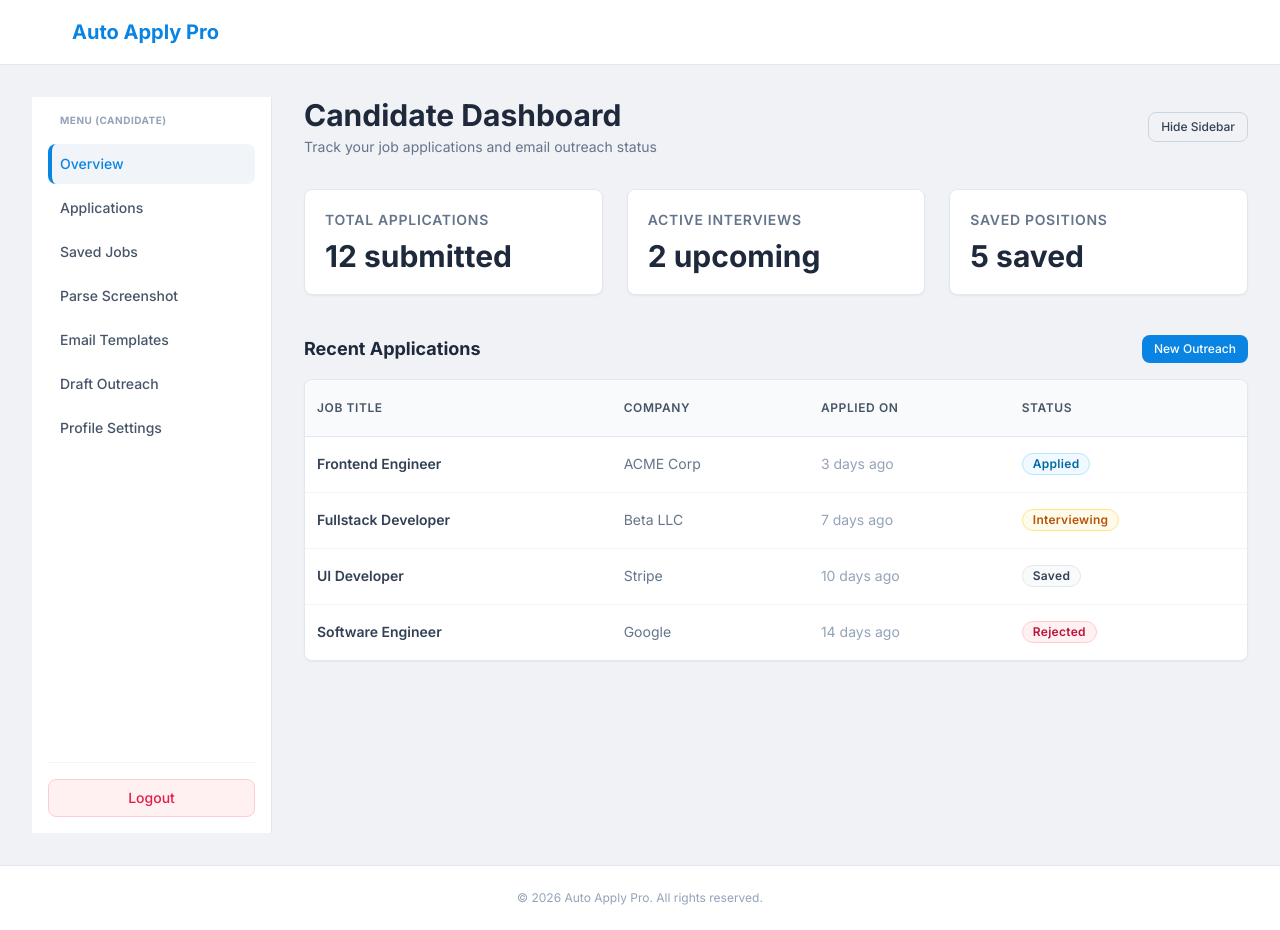
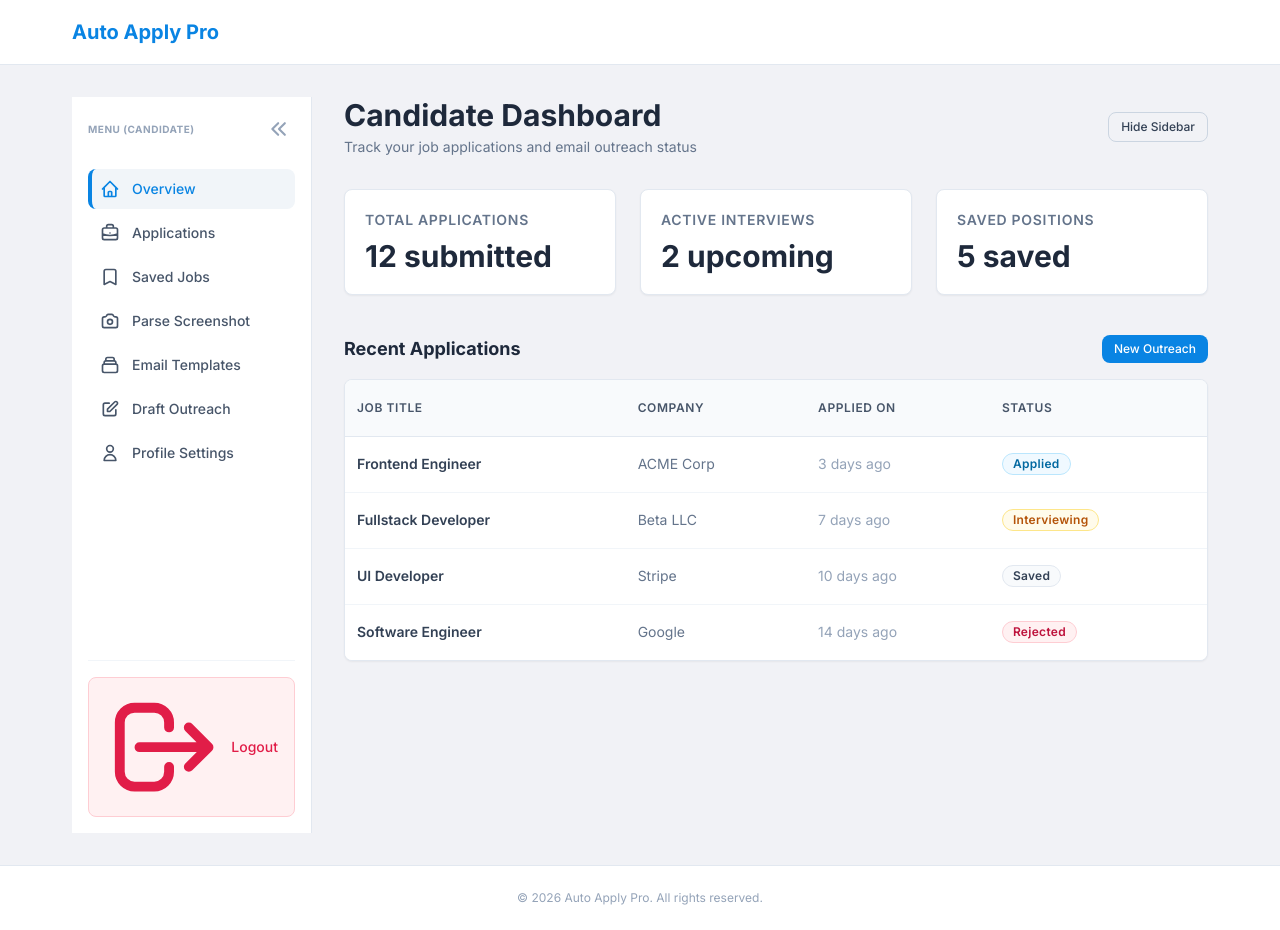
Before and after one commit to amritkr1999/auto-apply-pro, a React (Vite) app in the folder frontend/: page /candidate-dashboard in a window 1280 px wide. Built offline with nearby package versions, Linux system fonts and the light colour scheme.

Commit message:
sidebar minimize feature added.

```diff
--- a/frontend/src/components/Header.tsx
+++ b/frontend/src/components/Header.tsx
@@ -1,15 +1,9 @@
 import React from "react";
-import { Link, useNavigate } from "react-router-dom";
+import { Link } from "react-router-dom";
 
 export const Header: React.FC = () => {
-  const navigate = useNavigate();
   const userStr = localStorage.getItem("user");
   const user = userStr ? JSON.parse(userStr) : null;
-
-  const handleLogout = () => {
-    localStorage.removeItem("user");
-    navigate("/");
-  };
 
   const getDashboardPath = () => {
     if (!user) return "/";
@@ -47,13 +41,6 @@ export const Header: React.FC = () => {
             <span className="text-[10px] font-bold text-slate-500 bg-slate-100 px-2.5 py-1 rounded-full uppercase tracking-wider">
               {user.role}
             </span>
-            <button
-              type="button"
-              onClick={handleLogout}
-              className="text-sm font-medium text-rose-600 hover:text-rose-700 transition-colors"
-            >
-              Logout
-            </button>
           </div>
         )}
       </div>
--- a/frontend/src/components/Layout.tsx
+++ b/frontend/src/components/Layout.tsx
@@ -1,13 +1,57 @@
 import React from "react";
-import { Outlet } from "react-router-dom";
+import { Outlet, useNavigate, useLocation } from "react-router-dom";
 import Header from "./Header";
 import Footer from "./Footer";
 
 export const Layout: React.FC = () => {
+  const navigate = useNavigate();
+  const location = useLocation();
+
+  // Hide the back button on primary dashboards to avoid redundant navigation
+  const isDashboard = ["/candidate-dashboard", "/recruiter-dashboard", "/company-dashboard"].includes(location.pathname);
+
+  const handleBack = () => {
+    if (window.history.length > 2) {
+      navigate(-1);
+    } else {
+      // Fallback based on user role if there is no history stack
+      const userStr = localStorage.getItem("user");
+      const user = userStr ? JSON.parse(userStr) : null;
+      if (user?.role === "RECRUITER") {
+        navigate("/recruiter-dashboard");
+      } else if (user?.role === "COMPANY") {
+        navigate("/company-dashboard");
+      } else {
+        navigate("/candidate-dashboard");
+      }
+    }
+  };
+
   return (
     <div className="flex flex-col min-h-screen bg-bg-color text-base-text font-sans">
       <Header />
-      <main className="flex-1 w-full mx-auto px-4 sm:px-6 lg:px-8 py-8 flex flex-col">
+      <main className="flex-1 max-w-[1200px] w-full mx-auto px-4 sm:px-6 lg:px-8 py-8 flex flex-col">
+        {!isDashboard && (
+          <div className="mb-6">
+            <button
+              type="button"
+              onClick={handleBack}
+              className="inline-flex items-center text-sm font-semibold text-slate-500 hover:text-primary transition-colors gap-1.5 focus:outline-none"
+            >
+              <svg
+                xmlns="http://www.w3.org/2000/svg"
+                fill="none"
+                viewBox="0 0 24 24"
+                strokeWidth={2.5}
+                stroke="currentColor"
+                className="w-4 h-4"
+              >
+                <path strokeLinecap="round" strokeLinejoin="round" d="M10.5 19.5L3 12m0 0l7.5-7.5M3 12h18" />
+              </svg>
+              Back
+            </button>
+          </div>
+        )}
         <Outlet />
       </main>
       <Footer />
--- a/frontend/src/features/dashboard/components/DashboardSidebar.tsx
+++ b/frontend/src/features/dashboard/components/DashboardSidebar.tsx
@@ -1,8 +1,77 @@
-import React from "react";
+import React, { useState } from "react";
 import { NavLink, useNavigate } from "react-router-dom";
+
+// --- SVG Icons Components ---
+const OverviewIcon: React.FC<{ className?: string }> = ({ className }) => (
+  <svg className={className} fill="none" viewBox="0 0 24 24" stroke="currentColor" strokeWidth={2}>
+    <path strokeLinecap="round" strokeLinejoin="round" d="M3 12l2-2m0 0l7-7 7 7M5 10v10a1 1 0 001 1h3m10-11l2 2m-2-2v10a1 1 0 01-1 1h-3m-6 0a1 1 0 001-1v-4a1 1 0 011-1h2a1 1 0 011 1v4a1 1 0 001 1m-6 0h6" />
+  </svg>
+);
+
+const ApplicationsIcon: React.FC<{ className?: string }> = ({ className }) => (
+  <svg className={className} fill="none" viewBox="0 0 24 24" stroke="currentColor" strokeWidth={2}>
+    <path strokeLinecap="round" strokeLinejoin="round" d="M21 13.255A23.931 23.931 0 0112 15c-3.183 0-6.22-.62-9-1.745M16 6V4a2 2 0 00-2-2h-4a2 2 0 00-2 2v2m4 6h.01M5 20h14a2 2 0 002-2V8a2 2 0 00-2-2H5a2 2 0 00-2 2v10a2 2 0 002 2z" />
+  </svg>
+);
+
+const SavedJobsIcon: React.FC<{ className?: string }> = ({ className }) => (
+  <svg className={className} fill="none" viewBox="0 0 24 24" stroke="currentColor" strokeWidth={2}>
+    <path strokeLinecap="round" strokeLinejoin="round" d="M5 5a2 2 0 012-2h10a2 2 0 012 2v16l-7-3.5L5 21V5z" />
+  </svg>
+);
+
+const ParseIcon: React.FC<{ className?: string }> = ({ className }) => (
+  <svg className={className} fill="none" viewBox="0 0 24 24" stroke="currentColor" strokeWidth={2}>
+    <path strokeLinecap="round" strokeLinejoin="round" d="M3 9a2 2 0 012-2h.93a2 2 0 001.664-.89l.812-1.22A2 2 0 0110.07 4h3.86a2 2 0 011.664.89l.812 1.22A2 2 0 0018.07 7H19a2 2 0 012 2v9a2 2 0 01-2 2H5a2 2 0 01-2-2V9z" />
+    <path strokeLinecap="round" strokeLinejoin="round" d="M15 13a3 3 0 11-6 0 3 3 0 016 0z" />
+  </svg>
+);
+
+const TemplatesIcon: React.FC<{ className?: string }> = ({ className }) => (
+  <svg className={className} fill="none" viewBox="0 0 24 24" stroke="currentColor" strokeWidth={2}>
+    <path strokeLinecap="round" strokeLinejoin="round" d="M19 11H5m14 0a2 2 0 012 2v6a2 2 0 01-2 2H5a2 2 0 01-2-2v-6a2 2 0 012-2m14 0V9a2 2 0 00-2-2M5 11V9a2 2 0 012-2m0 0V5a2 2 0 012-2h6a2 2 0 012 2v2M7 7h10" />
+  </svg>
+);
+
+const OutreachIcon: React.FC<{ className?: string }> = ({ className }) => (
+  <svg className={className} fill="none" viewBox="0 0 24 24" stroke="currentColor" strokeWidth={2}>
+    <path strokeLinecap="round" strokeLinejoin="round" d="M11 5H6a2 2 0 00-2 2v11a2 2 0 002 2h11a2 2 0 002-2v-5m-1.414-9.414a2 2 0 112.828 2.828L11.828 15H9v-2.828l8.586-8.586z" />
+  </svg>
+);
+
+const ProfileIcon: React.FC<{ className?: string }> = ({ className }) => (
+  <svg className={className} fill="none" viewBox="0 0 24 24" stroke="currentColor" strokeWidth={2}>
+    <path strokeLinecap="round" strokeLinejoin="round" d="M16 7a4 4 0 11-8 0 4 4 0 018 0zM12 14a7 7 0 00-7 7h14a7 7 0 00-7-7z" />
+  </svg>
+);
+
+const CandidatesIcon: React.FC<{ className?: string }> = ({ className }) => (
+  <svg className={className} fill="none" viewBox="0 0 24 24" stroke="currentColor" strokeWidth={2}>
+    <path strokeLinecap="round" strokeLinejoin="round" d="M17 20h5v-2a3 3 0 00-5.356-1.857M17 20H7m10 0v-2c0-.656-.126-1.283-.356-1.857M7 20H2v-2a3 3 0 015.356-1.857M7 20v-2c0-.656.126-1.283.356-1.857m0 0a5.002 5.002 0 019.288 0M15 7a3 3 0 11-6 0 3 3 0 016 0zm6 3a2 2 0 11-4 0 2 2 0 014 0zM7 10a2 2 0 11-4 0 2 2 0 014 0z" />
+  </svg>
+);
+
+const ListingsIcon: React.FC<{ className?: string }> = ({ className }) => (
+  <svg className={className} fill="none" viewBox="0 0 24 24" stroke="currentColor" strokeWidth={2}>
+    <path strokeLinecap="round" strokeLinejoin="round" d="M9 5H7a2 2 0 00-2 2v12a2 2 0 002 2h10a2 2 0 002-2V7a2 2 0 00-2-2h-2M9 5a2 2 0 002 2h2a2 2 0 002-2M9 5a2 2 0 012-2h2a2 2 0 012 2m-3 7h3m-3 4h3m-6-4h.01M9 16h.01" />
+  </svg>
+);
+
+const RecruitersIcon: React.FC<{ className?: string }> = ({ className }) => (
+  <svg className={className} fill="none" viewBox="0 0 24 24" stroke="currentColor" strokeWidth={2}>
+    <path strokeLinecap="round" strokeLinejoin="round" d="M12 4.354a4 4 0 110 5.292M15 21H3v-1a6 6 0 0112 0v1zm0 0h6v-1a6 6 0 00-9-5.197M13 7a4 4 0 11-8 0 4 4 0 018 0z" />
+  </svg>
+);
+
+const LogoutIcon: React.FC<{ className?: string }> = ({ className }) => (
+  <svg className={className} fill="none" viewBox="0 0 24 24" stroke="currentColor" strokeWidth={2}>
+    <path strokeLinecap="round" strokeLinejoin="round" d="M17 16l4-4m0 0l-4-4m4 4H7m6 4v1a3 3 0 01-3 3H6a3 3 0 01-3-3V7a3 3 0 013-3h4a3 3 0 013 3v1" />
+  </svg>
+);
 
 export const DashboardSidebar: React.FC = () => {
   const navigate = useNavigate();
+  const [isMinimized, setIsMinimized] = useState(false);
   const userStr = localStorage.getItem("user");
   const user = userStr ? JSON.parse(userStr) : null;
   const role = user?.role || "CANDIDATE";
@@ -23,70 +92,106 @@ export const DashboardSidebar: React.FC = () => {
     }
   };
 
+  const iconClass = isMinimized ? "w-5 h-5 shrink-0" : "w-5 h-5 mr-3 shrink-0";
+
   const linkStyle = ({ isActive }: { isActive: boolean }) =>
-    `flex items-center px-3 py-2.5 text-sm font-medium rounded-btn transition-all duration-150 ${
+    `flex items-center ${isMinimized ? "justify-center px-2" : "px-3"} py-2.5 text-sm font-medium rounded-btn transition-all duration-150 ${
       isActive
         ? "bg-slate-100 text-primary border-l-4 border-primary pl-2"
         : "text-slate-600 hover:bg-slate-50 hover:text-primary"
     }`;
 
-  const anchorStyle = "flex items-center px-3 py-2.5 text-sm font-medium rounded-btn text-slate-600 hover:bg-slate-50 hover:text-primary transition-all duration-150";
+  const anchorStyle = `flex items-center ${isMinimized ? "justify-center px-2" : "px-3"} py-2.5 text-sm font-medium rounded-btn text-slate-600 hover:bg-slate-50 hover:text-primary transition-all duration-150`;
 
   return (
-    <aside className="w-[240px] shrink-0 p-4 border-r border-slate-200 bg-white flex flex-col justify-between min-h-[calc(100vh-64px)]">
+    <aside className={`${isMinimized ? "w-[72px]" : "w-[240px]"} shrink-0 p-4 border-r border-slate-200 bg-white flex flex-col justify-between min-h-[calc(100vh-64px)] transition-all duration-300`}>
       <div className="flex-1">
-        <h3 className="text-[10px] font-bold uppercase tracking-wider text-slate-400 mb-4 px-3">
-          Menu ({role.toLowerCase()})
-        </h3>
+        {/* Sidebar Toggle & Header */}
+        <div className={`flex items-center ${isMinimized ? "justify-center" : "justify-between"} mb-6`}>
+          {!isMinimized && (
+            <h3 className="text-[10px] font-bold uppercase tracking-wider text-slate-400">
+              Menu ({role.toLowerCase()})
+            </h3>
+          )}
+          <button
+            type="button"
+            onClick={() => setIsMinimized(!isMinimized)}
+            className="p-1.5 rounded-md hover:bg-slate-100 text-slate-400 hover:text-slate-600 transition-colors"
+            title={isMinimized ? "Expand Sidebar" : "Minimize Sidebar"}
+          >
+            {isMinimized ? (
+              <svg className="w-5 h-5" fill="none" viewBox="0 0 24 24" stroke="currentColor" strokeWidth={2.5}>
+                <path strokeLinecap="round" strokeLinejoin="round" d="M13 5l7 7-7 7M5 5l7 7-7 7" />
+              </svg>
+            ) : (
+              <svg className="w-5 h-5" fill="none" viewBox="0 0 24 24" stroke="currentColor" strokeWidth={2.5}>
+                <path strokeLinecap="round" strokeLinejoin="round" d="M11 19l-7-7 7-7M19 19l-7-7 7-7" />
+              </svg>
+            )}
+          </button>
+        </div>
+
+        {/* Navigation links */}
         <nav className="space-y-1">
-          <NavLink to={getOverviewPath()} className={linkStyle} end>
-            Overview
+          <NavLink to={getOverviewPath()} className={linkStyle} end title={isMinimized ? "Overview" : undefined}>
+            <OverviewIcon className={iconClass} />
+            {!isMinimized && <span>Overview</span>}
           </NavLink>
 
           {role === "CANDIDATE" && (
             <>
-              <a href="#applications" className={anchorStyle}>
-                Applications
+              <a href="#applications" className={anchorStyle} title={isMinimized ? "Applications" : undefined}>
+                <ApplicationsIcon className={iconClass} />
+                {!isMinimized && <span>Applications</span>}
               </a>
-              <a href="#saved" className={anchorStyle}>
-                Saved Jobs
+              <a href="#saved" className={anchorStyle} title={isMinimized ? "Saved Jobs" : undefined}>
+                <SavedJobsIcon className={iconClass} />
+                {!isMinimized && <span>Saved Jobs</span>}
               </a>
-              <NavLink to="/jobs/parse" className={linkStyle}>
-                Parse Screenshot
+              <NavLink to="/jobs/parse" className={linkStyle} title={isMinimized ? "Parse Screenshot" : undefined}>
+                <ParseIcon className={iconClass} />
+                {!isMinimized && <span>Parse Screenshot</span>}
               </NavLink>
-              <NavLink to="/outreach/templates" className={linkStyle}>
-                Email Templates
+              <NavLink to="/outreach/templates" className={linkStyle} title={isMinimized ? "Email Templates" : undefined}>
+                <TemplatesIcon className={iconClass} />
+                {!isMinimized && <span>Email Templates</span>}
               </NavLink>
-              <NavLink to="/outreach/draft" className={linkStyle}>
-                Draft Outreach
+              <NavLink to="/outreach/draft" className={linkStyle} title={isMinimized ? "Draft Outreach" : undefined}>
+                <OutreachIcon className={iconClass} />
+                {!isMinimized && <span>Draft Outreach</span>}
               </NavLink>
             </>
           )}
 
           {role === "RECRUITER" && (
             <>
-              <a href="#outreach" className={anchorStyle}>
-                Outreach
+              <a href="#outreach" className={anchorStyle} title={isMinimized ? "Outreach" : undefined}>
+                <OutreachIcon className={iconClass} />
+                {!isMinimized && <span>Outreach</span>}
               </a>
-              <a href="#candidates" className={anchorStyle}>
-                Candidates
+              <a href="#candidates" className={anchorStyle} title={isMinimized ? "Candidates" : undefined}>
+                <CandidatesIcon className={iconClass} />
+                {!isMinimized && <span>Candidates</span>}
               </a>
             </>
           )}
 
           {role === "COMPANY" && (
             <>
-              <a href="#jobs" className={anchorStyle}>
-                Job Listings
+              <a href="#jobs" className={anchorStyle} title={isMinimized ? "Job Listings" : undefined}>
+                <ListingsIcon className={iconClass} />
+                {!isMinimized && <span>Job Listings</span>}
               </a>
-              <a href="#recruiters" className={anchorStyle}>
-                Recruiters
+              <a href="#recruiters" className={anchorStyle} title={isMinimized ? "Recruiters" : undefined}>
+                <RecruitersIcon className={iconClass} />
+                {!isMinimized && <span>Recruiters</span>}
               </a>
             </>
           )}
 
-          <NavLink to="/candidate/profile" className={linkStyle}>
-            Profile Settings
+          <NavLink to="/candidate/profile" className={linkStyle} title={isMinimized ? "Profile Settings" : undefined}>
+            <ProfileIcon className={iconClass} />
+            {!isMinimized && <span>Profile Settings</span>}
           </NavLink>
         </nav>
       </div>
@@ -95,9 +200,11 @@ export const DashboardSidebar: React.FC = () => {
         <button
           type="button"
           onClick={handleLogout}
-          className="w-full py-2 px-4 rounded-btn border border-rose-200 bg-rose-50 text-rose-600 font-medium hover:bg-rose-100 transition-colors text-sm"
+          className={`flex items-center justify-center ${isMinimized ? "w-10 h-10 p-0" : "w-full py-2.5 px-4"} rounded-btn border border-rose-200 bg-rose-50 text-rose-600 font-medium hover:bg-rose-100 transition-colors text-sm mx-auto`}
+          title={isMinimized ? "Logout" : undefined}
         >
-          Logout
+          <LogoutIcon />
+          {!isMinimized && <span className="ml-2">Logout</span>}
         </button>
       </div>
     </aside>
```
